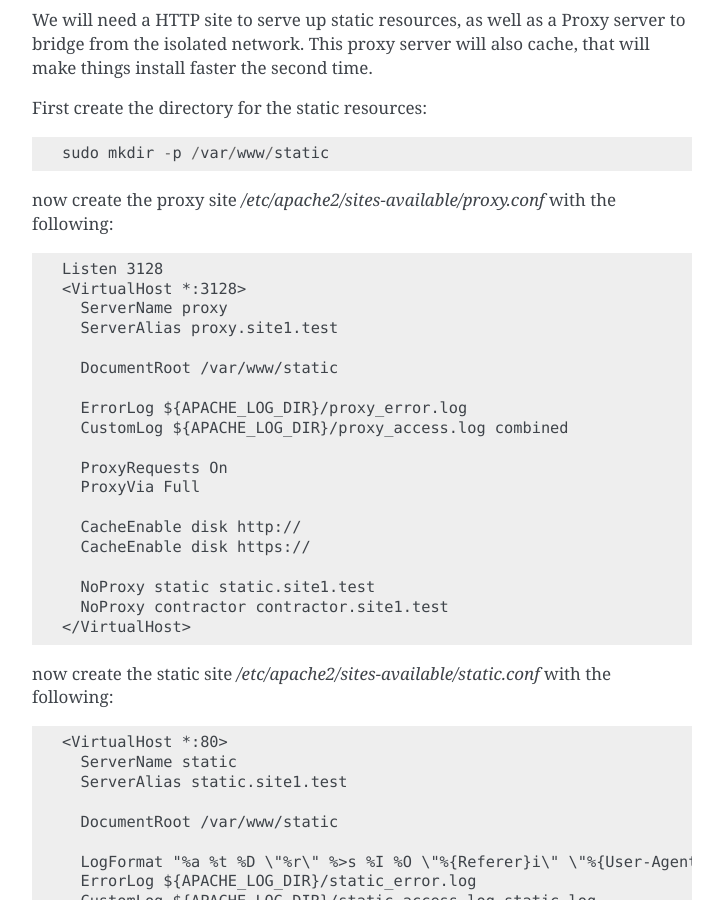
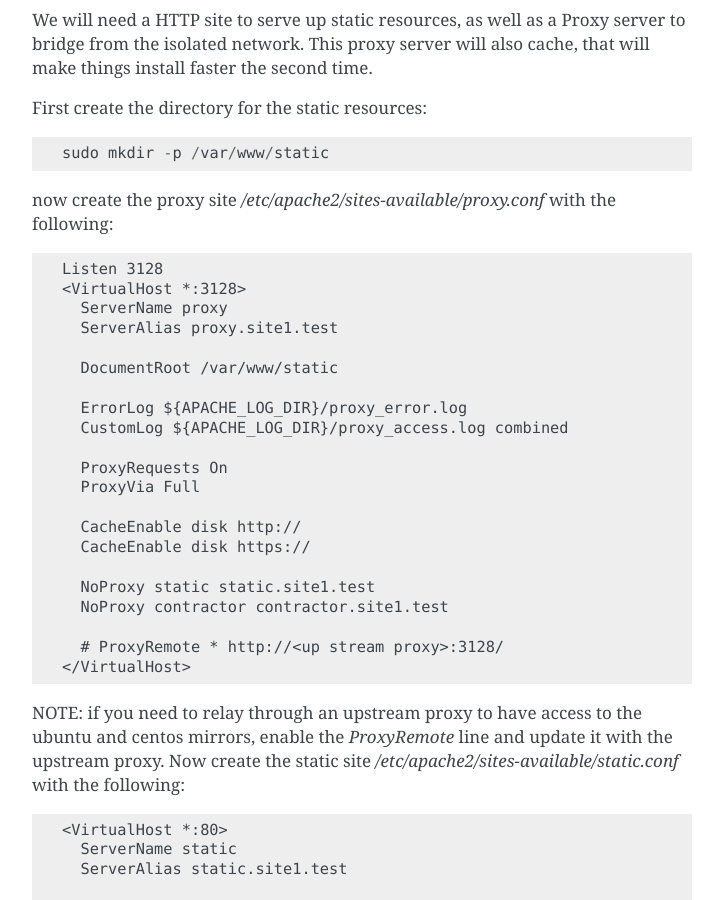
Before and after one commit to T3kton/t3kton.github.io, a Sphinx documentation site: the page built from source/contractor/TryIt.rst, in a window 1280 px wide and 900 px high, scrolled down 2090 px. Shown: the whole window, without its empty margins (388-1111 px from the left). Built offline with Sphinx 7.4.7, drawn with Linux system fonts in a browser that asks for light colours.

Commit message:
proxy updates

```diff
--- a/source/contractor/TryIt.rst
+++ b/source/contractor/TryIt.rst
@@ -122,9 +122,13 @@ now create the proxy site `/etc/apache2/sites-available/proxy.conf` with the fol
 
     NoProxy static static.site1.test
     NoProxy contractor contractor.site1.test
+
+    # ProxyRemote * http://<up stream proxy>:3128/
   </VirtualHost>
 
-now create the static site `/etc/apache2/sites-available/static.conf` with the following::
+NOTE: if you need to relay through an upstream proxy to have access to the ubuntu
+and centos mirrors, enable the `ProxyRemote` line and update it with the upstream proxy.
+Now create the static site `/etc/apache2/sites-available/static.conf` with the following::
 
   <VirtualHost *:80>
     ServerName static
@@ -217,7 +221,7 @@ the Contractor server.  This is assuming you will be running these commands from
 the contractor VM, if you are running these steps from someplace else, update the
 ip address to the ip address of the contractor vm::
 
-  export COPS=( --noproxy --header "CInP-Version: 0.9" --header "Content-Type: application/json" )
+  export COPS=( --noproxy \* --header "CInP-Version: 0.9" --header "Content-Type: application/json" )
   export SITE="/api/v1/Site/Site:site1:"
   export CHOST="http://127.0.0.1"
 
```
